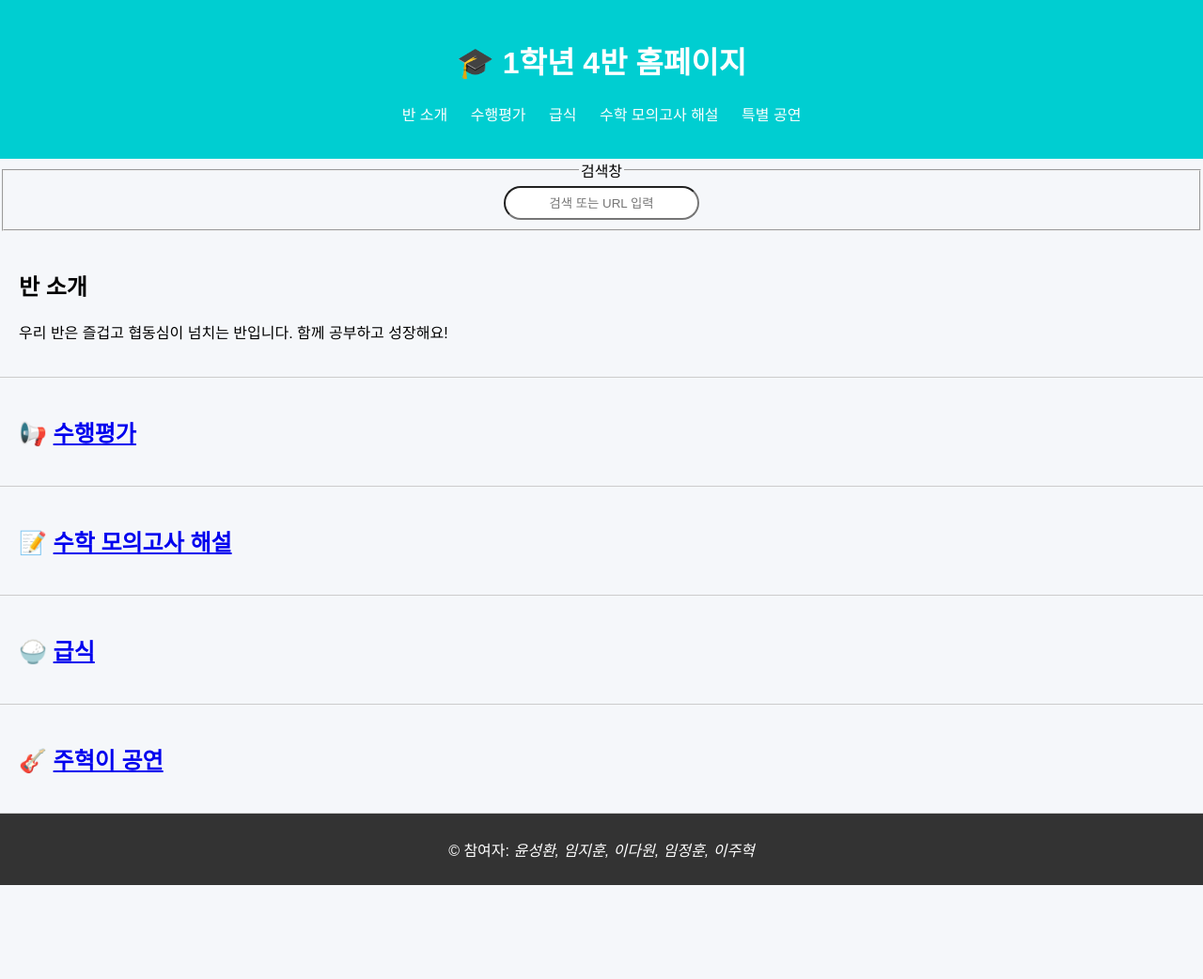
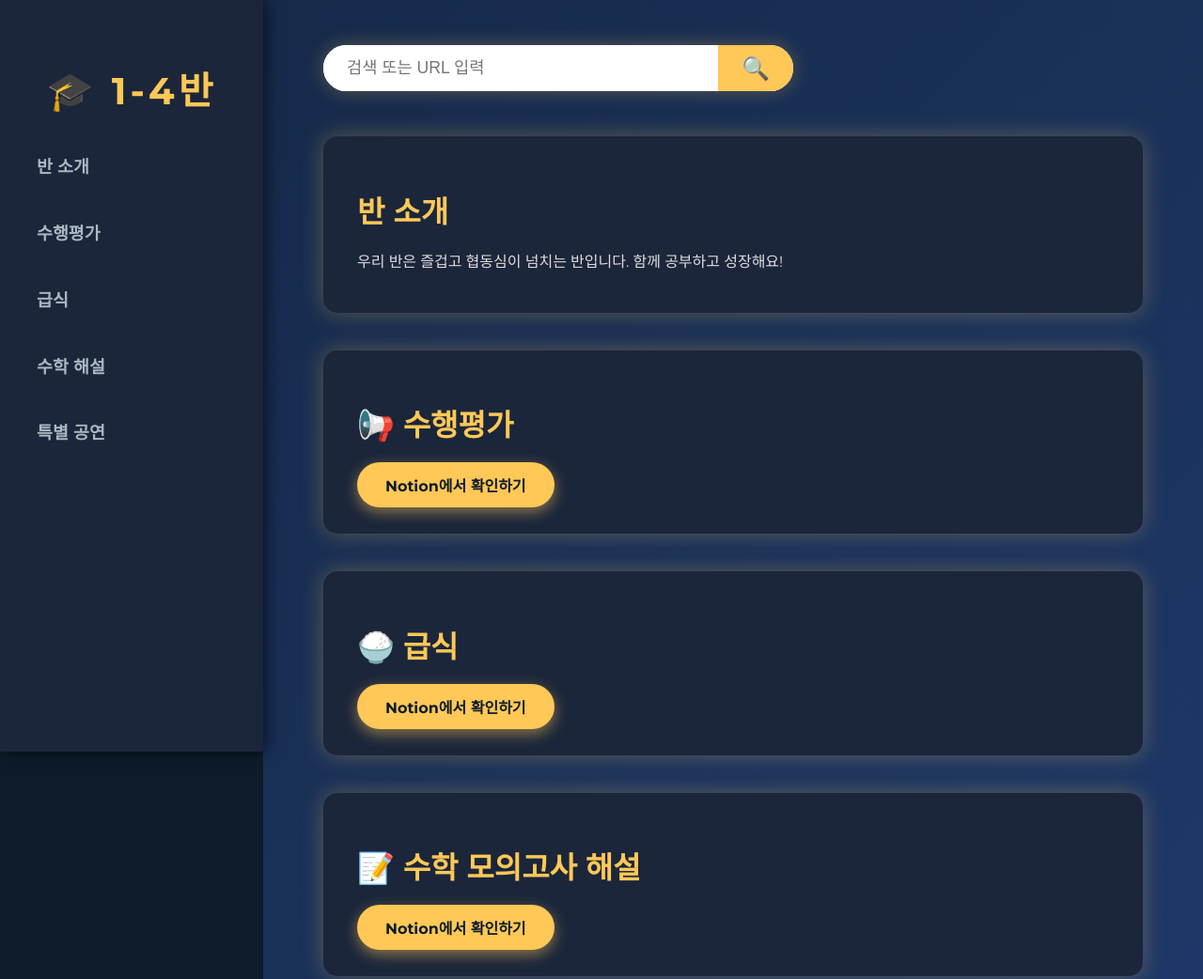
Before and after one commit to yunseounghwan0921/yunseounghwan, a plain HTML site: page index.html in a window 1280 px wide. Shown: the top 1042 px of the page at 94% size. Before the commit the page ends 942 px from the top, so only its background shows below. Drawn offline with Linux system fonts and the light colour scheme.

Commit message:
Add files via upload

```diff
--- a/index.html
+++ b/index.html
@@ -2,74 +2,61 @@
 <html lang="ko">
 <head>
   <meta charset="UTF-8" />
-  <meta name="viewport" content="width=device-width, initial-scale=1.0"/>
-  <title>우리 반 홈페이지</title>
-  <link rel="stylesheet" href="style.css"/>
+  <meta name="viewport" content="width=device-width, initial-scale=1" />
+  <title>🎓 1학년 4반 홈페이지</title>
+  <link href="https://fonts.googleapis.com/css2?family=Montserrat:wght@400;700&family=Nanum+Myeongjo&display=swap" rel="stylesheet" />
+  <link rel="stylesheet" href="style.css" />
 </head>
 <body>
-  <header>
-    <a href="https://yunseounghwan0921.github.io/main/" class="logo">
-      <h1>🎓 1학년 4반 홈페이지</h1>
-    </a>
-    <nav>
+  <aside class="sidebar">
+    <h1 class="sidebar-logo">🎓 1-4반</h1>
+    <nav class="sidebar-nav" aria-label="주요 메뉴">
       <ul>
         <li><a href="#about">반 소개</a></li>
         <li><a href="#notice">수행평가</a></li>
-        <li><a href="#contact">급식</a></li>
-        <li><a href="#math">수학 모의고사 해설</a></li>
-        <li><a href="#enjoy">특별 공연</a></li>
+        <li><a href="#meal">급식</a></li>
+        <li><a href="#math">수학 해설</a></li>
+        <li><a href="#performance">특별 공연</a></li>
       </ul>
     </nav>
-  </header>
+  </aside>
 
-    <form action="https://www.google.com/search" method="get">
-      <Fieldset>
-        <legend style="text-align: center;">검색창</legend>
-        <input type="text" name="q" placeholder="검색 또는 URL 입력" aria-live="polite">
-      </Fieldset>
-    </form>
+  <main class="main-content">
+    <section class="search-bar">
+      <form action="https://www.google.com/search" method="get" role="search">
+        <input type="search" name="q" placeholder="검색 또는 URL 입력" aria-label="검색 입력" autocomplete="off" />
+        <button type="submit" aria-label="검색">🔍</button>
+      </form>
+    </section>
 
-    <section id="about">
+    <section id="about" class="content-section">
       <h2>반 소개</h2>
       <p>우리 반은 즐겁고 협동심이 넘치는 반입니다. 함께 공부하고 성장해요!</p>
     </section>
 
-
-    <section id="notice">
-      <h2>📢
-          <a href="https://www.notion.so/2025245babcf8081bc65c271014cd7b0">수행평가</a>
-      </h2>
-      <ul id="notice-list">
-      </ul>
+    <section id="notice" class="content-section">
+      <h2>📢 수행평가</h2>
+      <a href="https://www.notion.so/2025245babcf8081bc65c271014cd7b0" target="_blank" rel="noopener noreferrer" class="btn-link">Notion에서 확인하기</a>
     </section>
 
+    <section id="meal" class="content-section">
+      <h2>🍚 급식</h2>
+      <a href="https://www.notion.so/2045245babcf8003a42af43db4b470f4" target="_blank" rel="noopener noreferrer" class="btn-link">Notion에서 확인하기</a>
+    </section>
 
-  <section id="math">
-    <h2>📝
-      <a href="https://www.notion.so/22d5245babcf8047a264d2c297180ac5?source=copy_link">수학 모의고사 해설</a>
-    </h2>
-  </section>
+    <section id="math" class="content-section">
+      <h2>📝 수학 모의고사 해설</h2>
+      <a href="https://www.notion.so/22d5245babcf8047a264d2c297180ac5?source=copy_link" target="_blank" rel="noopener noreferrer" class="btn-link">Notion에서 확인하기</a>
+    </section>
 
+    <section id="performance" class="content-section">
+      <h2>🎸 특별 공연</h2>
+      <a href="https://www.instagram.com/reel/DKzvUDLTylS/?igsh=dXB0NXdyZmdrcDBj" target="_blank" rel="noopener noreferrer" class="btn-link">인스타그램에서 보기</a>
+    </section>
 
-  <section id="contact">
-    <h2>🍚
-      <a href="https://www.notion.so/2045245babcf8003a42af43db4b470f4">급식</a>
-    </h2>
-  </section>
-
-
-  <section id="enjoy">
-    <H2>🎸
-      <a href="https://www.instagram.com/reel/DKzvUDLTylS/?igsh=dXB0NXdyZmdrcDBj"> 주혁이 공연</a>
-    </H2>
-  </section>
-
-
-  <footer>
-    <p>&copy; 참여자: <em>윤성환, 임지훈, 이다원, 임정훈, 이주혁</em></p>
-  </footer>
-
-
-  <script src="script.js"></script>
+    <footer class="footer">
+      <p>© 참여자: <em>윤성환, 임지훈, 이다원, 임정훈, 이주혁</em></p>
+    </footer>
+  </main>
 </body>
 </html>
--- a/style.css
+++ b/style.css
@@ -1,73 +1,240 @@
-.center {
 
+
+  /* 기본 리셋 */
+*,
+*::before,
+*::after {
+  box-sizing: border-box;
+}
+
+body {
+  margin: 0;
+  font-family: 'Montserrat', 'Nanum Myeongjo', serif, sans-serif;
+  background: #0d1b2a; /* 딥 네이비 */
+  color: #e0dede;
+  min-height: 100vh;
+  display: flex;
+  overflow-x: hidden;
+}
+
+/* 사이드바 */
+.sidebar {
+  background: #1b263b; /* 진한 네이비 */
+  width: 280px;
+  padding: 2rem 1.5rem;
+  display: flex;
+  flex-direction: column;
+  justify-content: start;
+  box-shadow: 3px 0 15px rgba(0, 0, 0, 0.6);
+  position: fixed;
+  height: 100vh;
+  top: 0;
+  left: 0;
+}
+
+.sidebar-logo {
+  font-size: 2.5rem;
+  font-weight: 900;
+  margin-bottom: 2rem;
+  color: #ffc857; /* 골드 톤 */
+  user-select: none;
+  text-align: center;
+  letter-spacing: 0.1em;
+}
+
+.sidebar-nav ul {
+  list-style: none;
+  padding: 0;
+  margin: 0;
+}
+
+.sidebar-nav li {
+  margin-bottom: 1.8rem;
+}
+
+.sidebar-nav a {
+  color: #aab8c2;
+  font-weight: 600;
+  font-size: 1.15rem;
+  text-decoration: none;
+  padding: 8px 15px;
+  border-radius: 8px;
+  display: block;
+  transition: background-color 0.3s ease, color 0.3s ease;
+}
+
+.sidebar-nav a:hover,
+.sidebar-nav a:focus-visible {
+  background-color: #ffc857;
+  color: #0d1b2a;
+  outline: none;
+  box-shadow: 0 0 12px #ffc857aa;
+}
+
+/* 메인 컨텐츠 */
+.main-content {
+  margin-left: 280px;
+  padding: 3rem 4rem;
+  flex: 1;
+  background: linear-gradient(135deg, #162a4a, #1f3b6f);
+  overflow-y: auto;
+  min-height: 100vh;
+}
+
+/* 검색 바 */
+.search-bar form {
+  display: flex;
+  max-width: 500px;
+  margin-bottom: 3rem;
+  box-shadow: 0 0 20px rgba(255, 200, 87, 0.3);
+  border-radius: 50px;
+  overflow: hidden;
+  background-color: #fff;
+}
+
+.search-bar input[type="search"] {
+  flex-grow: 1;
+  padding: 14px 25px;
+  font-size: 1.1rem;
+  border: none;
+  font-weight: 500;
+  color: #0d1b2a;
+}
+
+.search-bar input[type="search"]:focus {
+  outline: none;
+  background-color: #fef9e7;
+}
+
+.search-bar button {
+  background-color: #ffc857;
+  border: none;
+  color: #0d1b2a;
+  font-size: 1.5rem;
+  padding: 0 25px;
+  cursor: pointer;
+  transition: background-color 0.3s ease;
+}
+
+.search-bar button:hover,
+.search-bar button:focus {
+  background-color: #e6b63c;
+  outline: none;
+}
+
+/* 콘텐츠 섹션 */
+.content-section {
+  background-color: #1b263b;
+  padding: 28px 36px;
+  border-radius: 15px;
+  margin-bottom: 40px;
+  box-shadow: 0 0 25px rgba(255, 200, 87, 0.3);
+  transition: transform 0.3s ease, box-shadow 0.3s ease;
+}
+
+.content-section:hover {
+  transform: translateY(-6px);
+  box-shadow: 0 10px 30px rgba(255, 200, 87, 0.6);
+}
+
+.content-section h2 {
+  font-family: 'Nanum Myeongjo', serif;
+  font-weight: 700;
+  font-size: 2rem;
+  color: #ffc857;
+  margin-bottom: 18px;
+  user-select: none;
+  display: flex;
+  align-items: center;
+  gap: 12px;
+}
+
+.content-section h2 a {
+  color: #ffc857;
+  text-decoration: none;
+  transition: color 0.3s ease;
+}
+
+.content-section h2 a:hover,
+.content-section h2 a:focus {
+  color: #fff8dc;
+  text-decoration: underline;
+}
+
+/* 버튼 링크 */
+.btn-link {
+  display: inline-block;
+  background-color: #ffc857;
+  color: #0d1b2a;
+  font-weight: 700;
+  padding: 12px 30px;
+  border-radius: 50px;
+  text-decoration: none;
+  box-shadow: 0 5px 15px rgba(255, 200, 87, 0.5);
+  transition: background-color 0.3s ease, box-shadow 0.3s ease;
+  user-select: none;
+}
+
+.btn-link:hover,
+.btn-link:focus {
+  background-color: #e6b63c;
+  box-shadow: 0 8px 22px rgba(230, 182, 60, 0.8);
+  outline: none;
+}
+
+/* 푸터 */
+.footer {
+  margin-top: 80px;
+  padding: 25px 20px;
+  text-align: center;
+  color: #aab8c2;
+  font-size: 1rem;
+  user-select: none;
+  letter-spacing: 0.05em;
+}
+
+/* footer em 강조 */
+.footer em {
+  color: #ffc857;
+  font-weight: 700;
+}
+
+/* 반응형 */
+@media (max-width: 900px) {
+  .sidebar {
+    position: relative;
+    width: 100%;
+    height: auto;
+    box-shadow: none;
+    padding: 1.5rem;
+  }
+
+  .main-content {
+    margin-left: 0;
+    padding: 2rem 1rem;
+  }
+
+  .sidebar-nav ul {
     display: flex;
     justify-content: center;
+    gap: 20px;
+  }
+
+  .sidebar-nav li {
+    margin-bottom: 0;
+  }
 }
 
-
-body {
-    font-family: 'Noto Sans KR', sans-serif;
-    margin: 0;
-    padding: 0;
-    background-color: #f5f7fa;
+@media (max-width: 480px) {
+  .sidebar-logo {
+    font-size: 1.8rem;
   }
 
-  header {
-    background-color: darkturquoise;
-    color: white;
-    padding: 20px;
-    text-align: center;
+  .content-section h2 {
+    font-size: 1.5rem;
   }
 
-  nav ul {
-    list-style: none;
-    padding: 0;
+  .search-bar form {
+    max-width: 100%;
   }
-
-  nav ul li {
-    display: inline-block;
-    margin: 0 10px;
-  }
-
-  nav ul li a {
-    color: white;
-    text-decoration: none;
-  }
-
-  section {
-    padding: 20px;
-    border-bottom: 1px solid #ccc;
-  }
-
-  table {
-    width: 100%;
-    border-collapse: collapse;
-    margin-top: 10px;
-  }
-
-  table, th, td {
-    border: 1px solid #ccc;
-    padding: 10px;
-    text-align: center;
-  }
-
-  footer {
-    background-color: #333;
-    color: white;
-    text-align: center;
-    padding: 10px;
-  }
-
-  input {
-    text-align: center;
-    display: block;
-    margin:  0 auto;
-    width: 200px;
-    height: 30px;
-    border-radius: 24px;
-  }
-
-  .logo {
-    text-decoration: none;
-    color: white;
-  }
+}
```
Also changed, not shown: site.html (+38 -52 lines).
